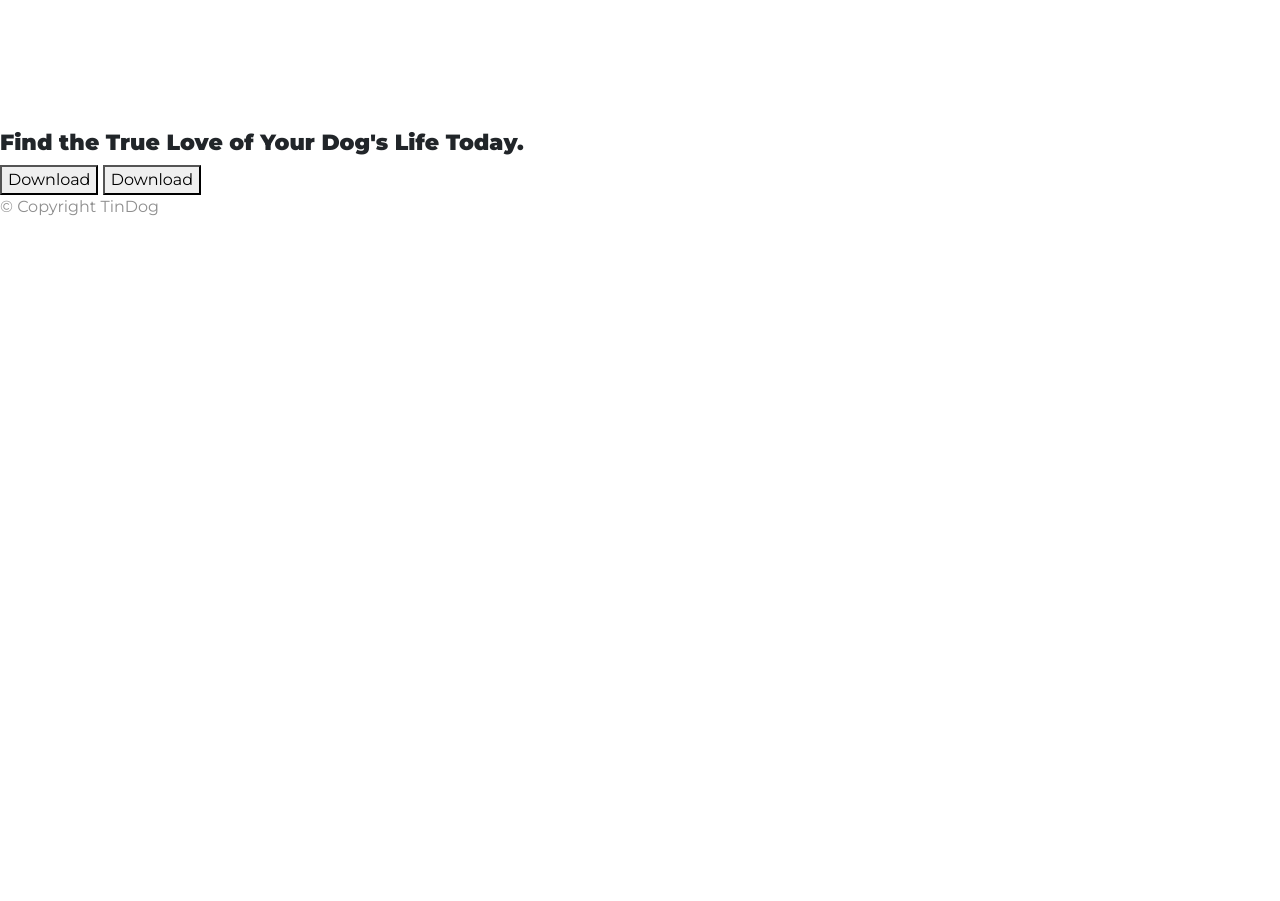
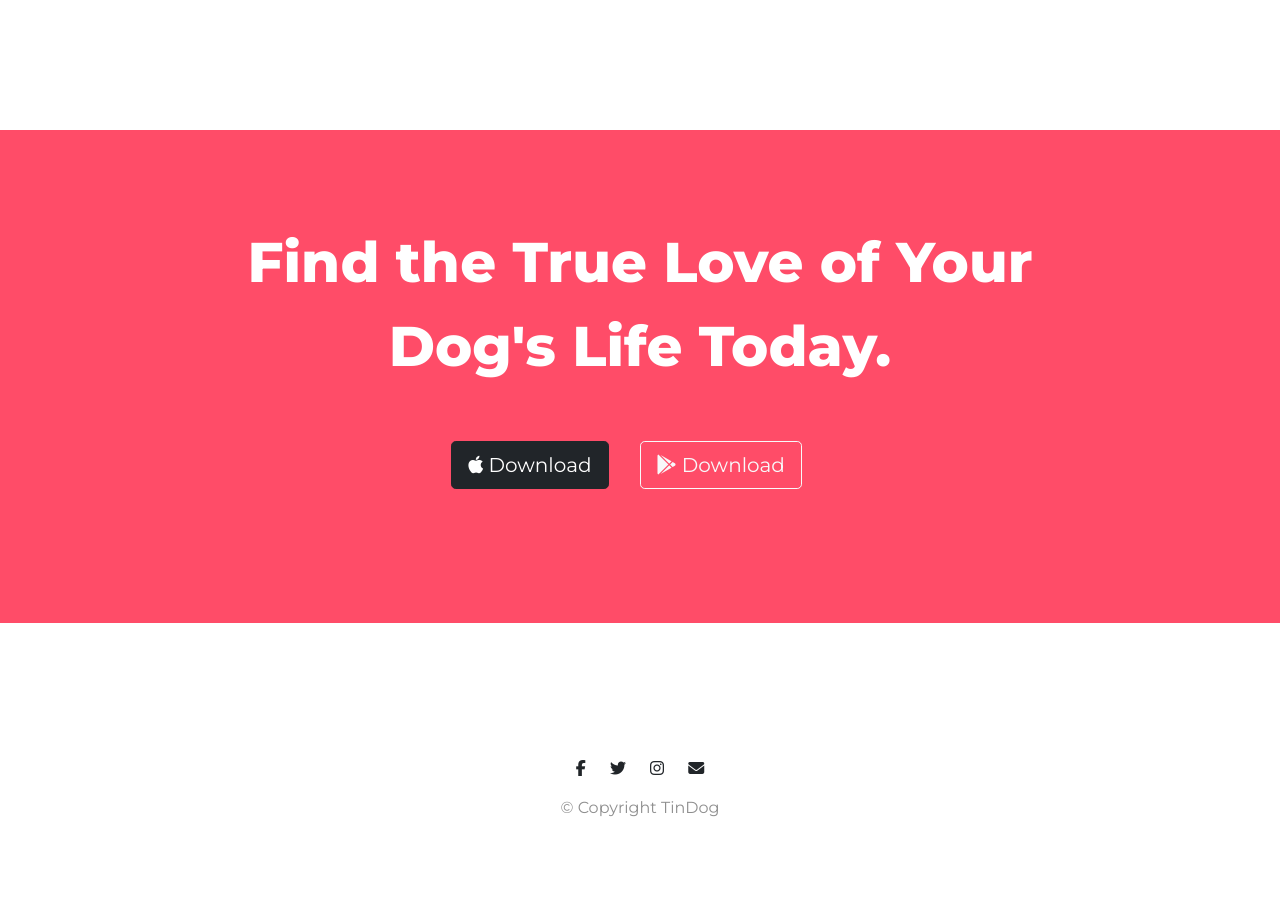
Before and after one commit to P-G8911/TinDog, a plain HTML site: page index.html in a window 1280 px wide. Shown: the part 2449-3350 px from the top of the page. Before the commit the page ends 2684 px from the top, so only its background shows below. Drawn offline with nearby package versions, Linux system fonts and the light colour scheme.

Commit message:
webcomplete

```diff
--- a/css/styles.css
+++ b/css/styles.css
@@ -65,7 +65,7 @@
 
 /* Title Image */
 .title-img{
-   width: 20%;
+   width: 23%;
    transform: rotate(25deg);
    position: absolute;
    right: 23%;
@@ -131,7 +131,28 @@
    padding: 3% 2%;
 }
 
+.big-heading{
+   font-family: 'Montserrat';
+   font-size: 3.5rem;
+   font-weight: 800;
+   line-height: 1.5;
+}
 
+#cta{
+    background-color: #ff4c68;
+    text-align: center;
+    padding: 7% 15%;
+    color: #fff;
+}
+
+#footer{
+   text-align: center;
+   padding: 7% 15%;
+}
+
+.social-icon{
+    margin: 20px 10px;
+}
 
 @media (max-width: 992px){
 
--- a/index.html
+++ b/index.html
@@ -45,13 +45,13 @@
         <div class="collapse navbar-collapse" id="navbarNav">
           <ul class="navbar-nav ms-auto">
             <li class="nav-item">
-              <a class="nav-link" href="#">Contact</a>
+              <a class="nav-link" href="#footer">Contact</a>
             </li>
             <li class="nav-item">
-              <a class="nav-link" href="#">Pricing</a>
+              <a class="nav-link" href="#pricing">Pricing</a>
             </li>
             <li class="nav-item">
-              <a class="nav-link" href="#">Download</a>
+              <a class="nav-link" href="#cta">Download</a>
             </li>
           </ul>
         </div>
@@ -180,7 +180,7 @@
             <p>5 Matches Per Day</p>
             <p>10 Messages Per Day</p>
             <p>Unlimited App Usage</p>
-            <button type="button" class = "w-100 btn btn-lg btn-outline-dark">Sign Up</button>
+            <button type="button" class="w-100 btn btn-lg btn-outline-dark">Sign Up</button>
           </div>
         </div>
       </div>
@@ -198,7 +198,7 @@
             <p>Unlimited Matches</p>
             <p>Unlimited Messages</p>
             <p>Unlimited App Usage</p>
-            <button type="button" class = "w-100 btn btn-lg btn-dark">Sign Up</button>
+            <button type="button" class="w-100 btn btn-lg btn-dark">Sign Up</button>
           </div>
         </div>
       </div>
@@ -217,7 +217,7 @@
             <p>Unlimited Matches</p>
             <p>Unlimited Messages</p>
             <p>Unlimited App Usage</p>
-            <button type="button" class = "w-100 btn btn-lg btn-dark">Sign Up</button>
+            <button type="button" class="w-100 btn btn-lg btn-dark">Sign Up</button>
           </div>
         </div>
       </div>
@@ -231,9 +231,11 @@
 
   <section id="cta">
 
-    <h3>Find the True Love of Your Dog's Life Today.</h3>
-    <button type="button">Download</button>
-    <button type="button">Download</button>
+    <h3 class="big-heading">Find the True Love of Your Dog's Life Today.</h3>
+    <button type="button" class="btn btn-dark btn-lg download-btn"> <i class="fa-brands fa-apple"></i>
+      Download</button>
+    <button type="button" class="btn btn-outline-light btn-lg download-btn"> <i class="fa-brands fa-google-play"></i>
+      Download</button>
 
   </section>
 
@@ -242,7 +244,13 @@
 
   <footer id="footer">
 
-    <p>© Copyright TinDog</p>
+    <div class="container-fluid">
+      <i class="social-icon fa-brands fa-facebook-f"></i>
+      <i class="social-icon fa-brands fa-twitter"></i>
+      <i class="social-icon fa-brands fa-instagram"></i>
+      <i class="social-icon fa-solid fa-envelope"></i>
+      <p>© Copyright TinDog</p>
+    </div>
 
   </footer>
 
```
